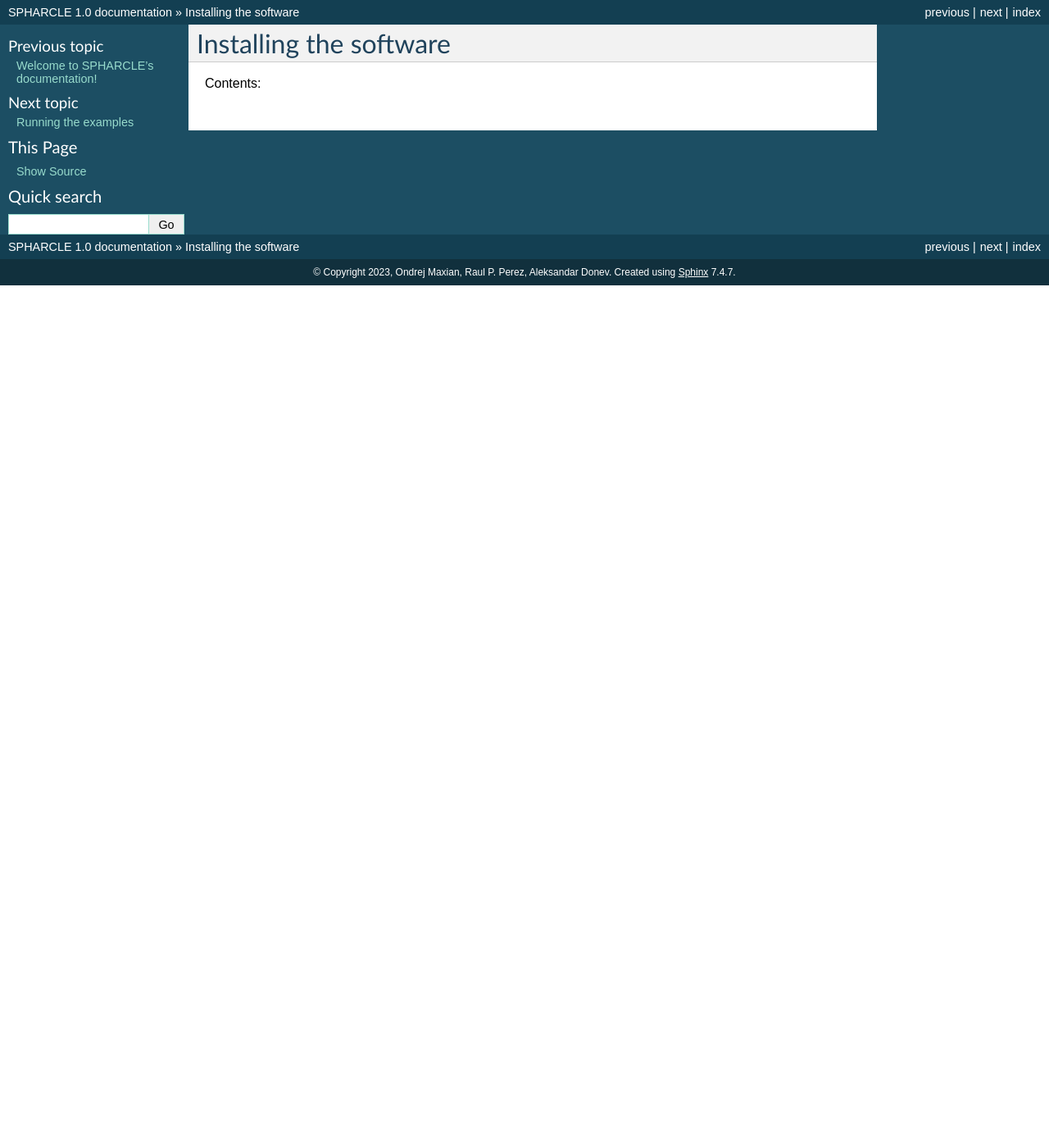
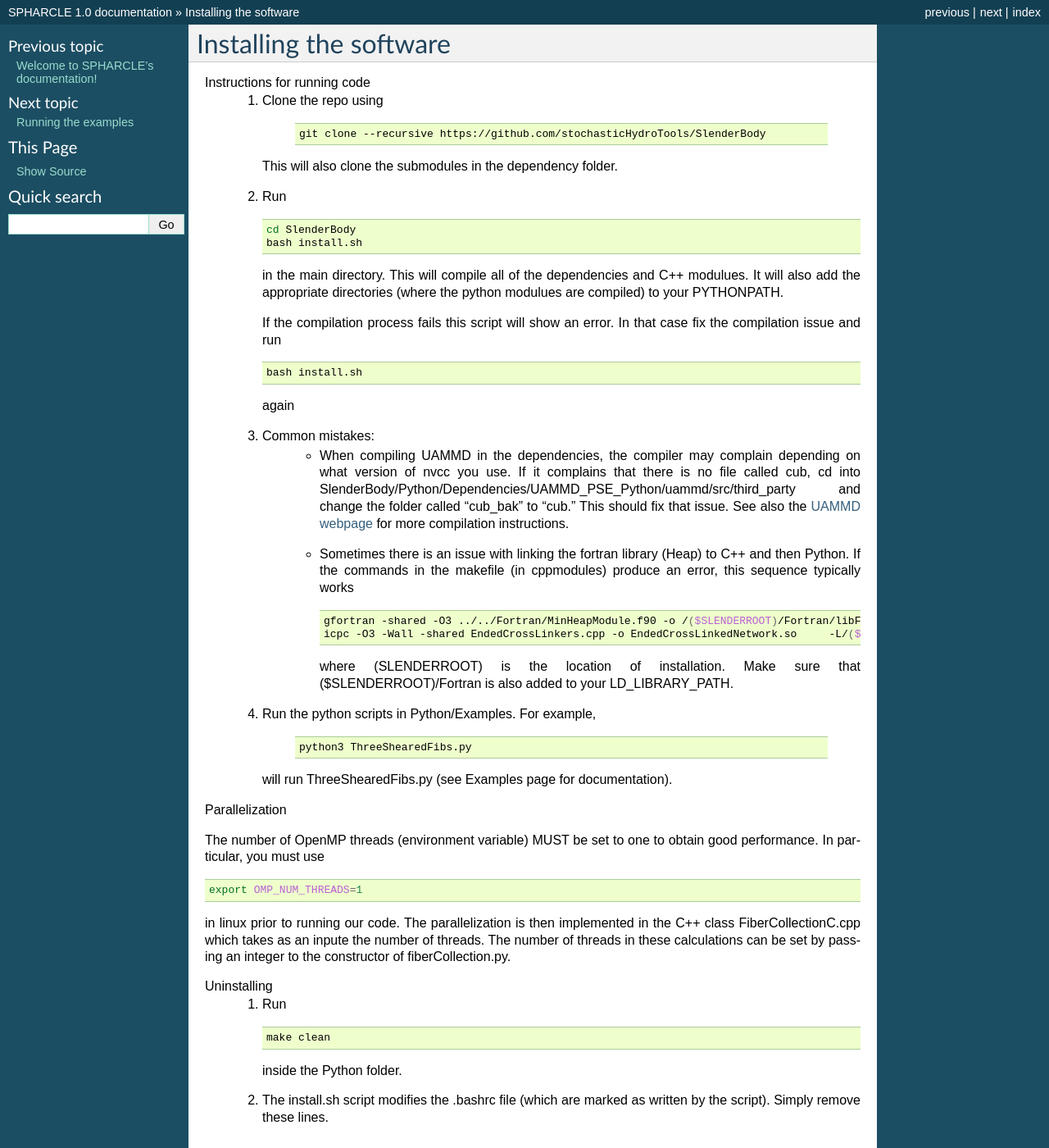
Before and after one commit to stochasticHydroTools/SlenderBody, a Sphinx documentation site: the page built from docs/Installation.rst, in a window 1280 px wide and 1400 px high. Shown: the whole window at 82% size. Built offline with Sphinx 7.4.7, drawn with Linux system fonts in a browser that asks for light colours.

Commit message:
Document all examples, install

```diff
--- a/docs/Installation.rst
+++ b/docs/Installation.rst
@@ -1,7 +1,77 @@
 Installing the software
 ===================================================
 
-Contents:
+Instructions for running code
+   1) Clone the repo using
 
-.. toctree::
-   :maxdepth: 1
+       .. code-block:: bash
+
+        git clone --recursive https://github.com/stochasticHydroTools/SlenderBody
+
+      This will also clone the submodules in the dependency folder.
+
+   2) Run
+
+      .. code-block:: bash
+
+        cd SlenderBody
+        bash install.sh
+
+
+      in the main directory. This will compile all of the dependencies and C++ modulues. It will also
+      add the appropriate directories (where the python modulues are compiled) to your PYTHONPATH.
+
+      If the compilation process fails this script will show an error. In that case fix the compilation issue and run
+
+      .. code-block:: bash
+
+        bash install.sh
+
+      again
+
+   3) Common mistakes:
+        - When compiling UAMMD in the dependencies, the compiler may complain depending on what version of nvcc you use.
+          If it complains that there is no file called cub, cd into SlenderBody/Python/Dependencies/UAMMD_PSE_Python/uammd/src/third_party
+          and change the folder called "cub_bak" to "cub." This should fix that issue. See also the `UAMMD webpage <https://github.com/RaulPPelaez/UAMMD>`_
+          for more compilation instructions.
+        - Sometimes there is an issue with linking the fortran library (Heap) to C++ and then Python. If the commands in the makefile (in cppmodules)
+          produce an error, this sequence typically works
+
+          .. code-block:: bash
+
+            gfortran -shared -O3 ../../Fortran/MinHeapModule.f90 -o /($SLENDERROOT)/Fortran/libFortranHeap.so -fPIC
+            icpc -O3 -Wall -shared EndedCrossLinkers.cpp -o EndedCrossLinkedNetwork.so     -L/($SLENDERROOT)/Fortran/ -lFortranHeap -std=c++11 -fPIC -fopenmp -llapack -lblas -llapacke `python3 -m pybind11 --includes`
+
+          where (SLENDERROOT) is the location of installation. Make sure that ($SLENDERROOT)/Fortran is also added to your LD_LIBRARY_PATH.
+
+
+   4) Run the python scripts in Python/Examples. For example,
+
+       .. code-block:: bash
+
+        python3 ThreeShearedFibs.py
+
+      will run ThreeShearedFibs.py (see Examples page for documentation).
+
+Parallelization
+
+The number of OpenMP threads (environment variable) MUST be set to one to obtain good performance.
+In particular, you must use
+
+.. code-block:: bash
+
+    export OMP_NUM_THREADS=1
+
+in linux prior to running our code.
+The parallelization is then implemented in the C++ class FiberCollectionC.cpp which takes as an inpute the number of threads. The number of threads in these calculations can be set by passing an integer to the constructor of fiberCollection.py.
+
+Uninstalling
+    1) Run
+
+       .. code-block:: bash
+
+        make clean
+
+       inside the Python folder.
+
+    2) The install.sh script modifies the .bashrc file (which are marked as written by the script). Simply remove these lines.
```
Also changed, not shown: docs/OtherExamples.rst (+17 -5 lines), 5 other files.
